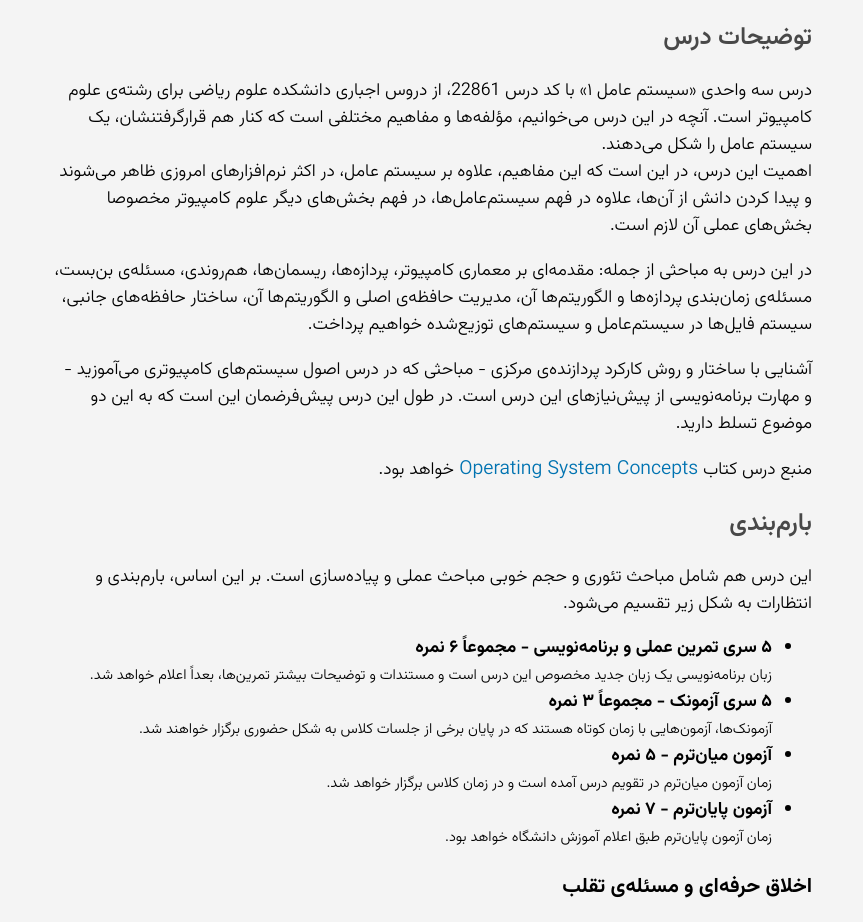
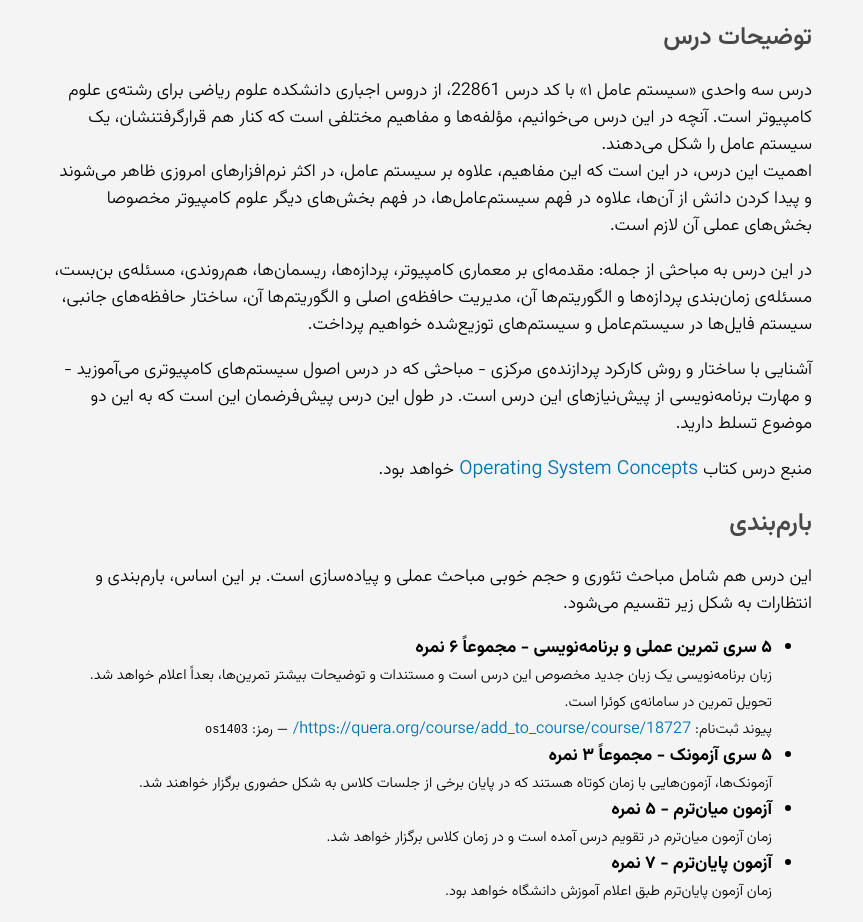
Before and after one commit to ATofighi/alireza.dev, a plain HTML site: page teaching/os1403/index.html in a window 1280 px wide. Shown: the part 142-1064 px from the top of the page, without its empty margins (208-1071 px from the left). Drawn offline with Linux system fonts and the light colour scheme.

Commit message:
os: add quera link

```diff
--- a/teaching/os1403/index.html
+++ b/teaching/os1403/index.html
@@ -43,7 +43,7 @@
                     </p>
                 </article>
             </section>
-            <section id="course-team">
+            <section id="course-scores">
                 <h2>بارم‌بندی</h2>
                 <article>
                     این درس هم شامل مباحث تئوری و حجم خوبی مباحث عملی و پیاده‌سازی است. بر این اساس، بارم‌بندی و انتظارات به شکل زیر تقسیم می‌شود.
@@ -52,6 +52,15 @@
                             <strong>۵ سری تمرین عملی و برنامه‌نویسی - مجموعاً ۶ نمره</strong><br>
                             <small>
                                 زبان برنامه‌نویسی یک زبان جدید مخصوص این درس است و مستندات و توضیحات بیشتر تمرین‌ها، بعداً اعلام خواهد شد.
+                                <br>
+                                تحویل تمرین در سامانه‌ی کوئرا است.
+                                <br>
+                                پیوند ثبت‌نام: <a href="https://quera.org/course/add_to_course/course/18727/" title="پیوند ثبت‌نام در کوئرای درس" rel="nofollow" target="_blank">
+                                    https://quera.org/course/add_to_course/course/18727/
+                                </a>
+                                &mdash;
+                                رمز:
+                                <code>os1403</code>
                             </small>
                         </li>
                         <li>
```
